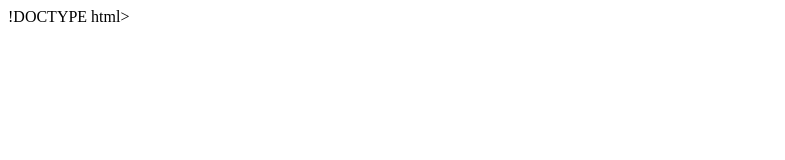
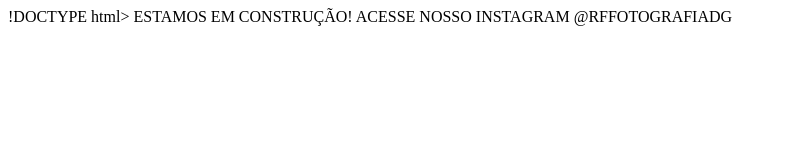
Before and after one commit to rcrfti/rffotografiadg, a plain HTML site: page index.html in a window 1280 px wide. Shown: the whole page, without its empty margins (0-785 px from the left). Drawn offline with Linux system fonts and the light colour scheme.

Commit message:
Update index.html

```diff
--- a/index.html
+++ b/index.html
@@ -2,9 +2,10 @@
 <html>
 <head>
 <meta charset="UTF-8"/>
-<title>Document</title>
+<title>RFFOTOGRAFIADG</title>
 </head>
 <body>
-<!-- Conteúdo -->
+ESTAMOS EM CONSTRUÇÃO!
+ACESSE NOSSO INSTAGRAM @RFFOTOGRAFIADG
 </body>
 </html>
```
